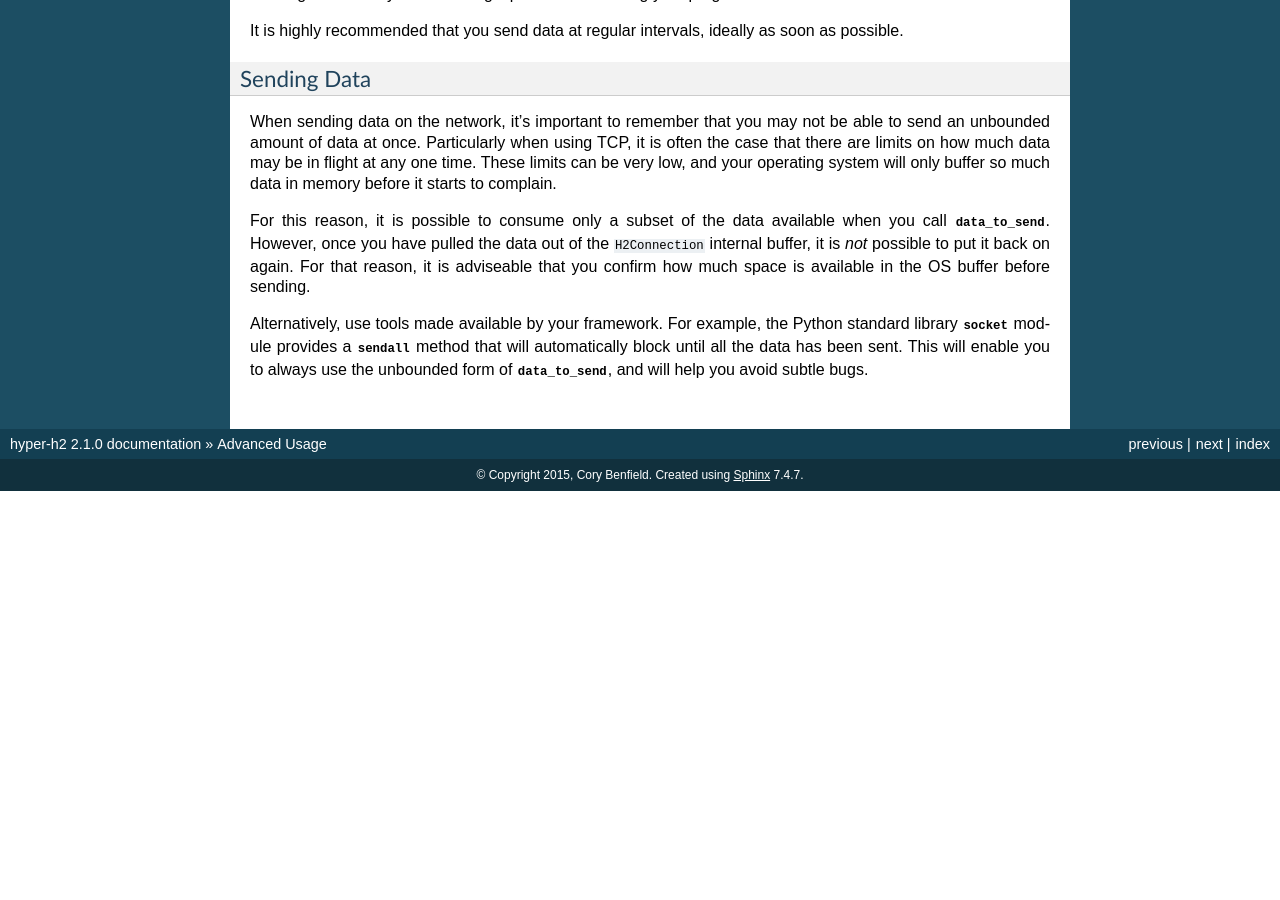
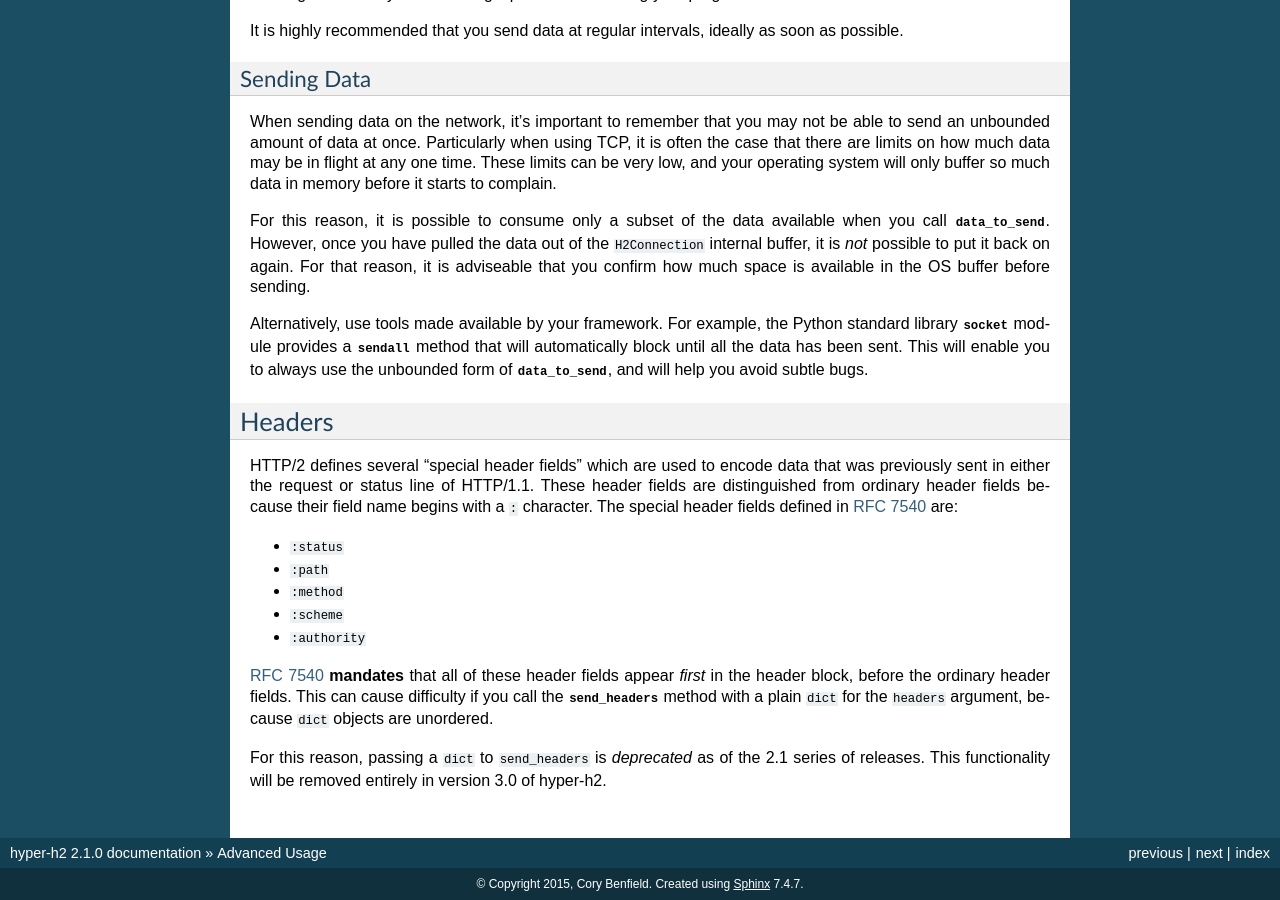
Before and after one commit to python-hyper/h2, a Sphinx documentation site: the page built from docs/source/advanced-usage.rst, in a window 1280 px wide and 900 px high, scrolled down 849 px. Built offline with Sphinx 7.4.7, drawn with Linux system fonts in a browser that asks for light colours; before the commit the page ends 1340 px from its top, so only the background shows below that.

Commit message:
Document the deprecation of dicts for headers.

```diff
--- a/docs/source/advanced-usage.rst
+++ b/docs/source/advanced-usage.rst
@@ -81,5 +81,31 @@ unbounded form of
 you avoid subtle bugs.
 
 
+Headers
+-------
+
+HTTP/2 defines several "special header fields" which are used to encode data
+that was previously sent in either the request or status line of HTTP/1.1.
+These header fields are distinguished from ordinary header fields because their
+field name begins with a ``:`` character. The special header fields defined in
+`RFC 7540`_ are:
+
+- ``:status``
+- ``:path``
+- ``:method``
+- ``:scheme``
+- ``:authority``
+
+`RFC 7540`_ **mandates** that all of these header fields appear *first* in the
+header block, before the ordinary header fields. This can cause difficulty if
+you call the :meth:`send_headers <h2.connection.H2Connection.send_headers>`
+method with a plain ``dict`` for the ``headers`` argument, because ``dict``
+objects are unordered.
+
+For this reason, passing a ``dict`` to ``send_headers`` is *deprecated* as of
+the 2.1 series of releases. This functionality will be removed entirely in
+version 3.0 of hyper-h2.
+
+
 .. _RFC 7540: https://tools.ietf.org/html/rfc7540
 .. _an implementation: http://python-hyper/priority/
```
Also changed, not shown: 1 other file.
